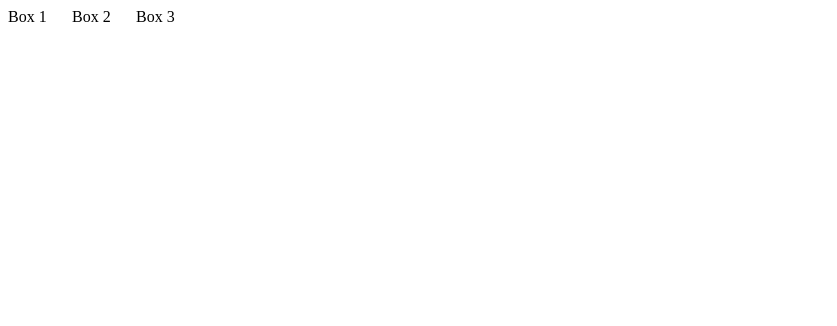
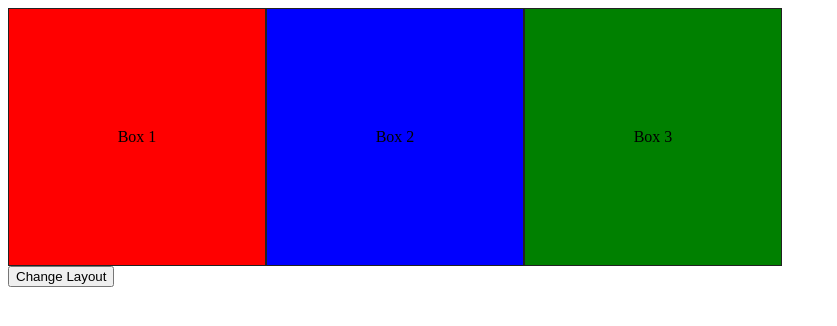
Before and after one commit to SubhoBasak/LearnJS, a plain HTML site: page JS_with_HTML/index.html in a window 1280 px wide. Shown: the whole page, without its empty margins (0-837 px from the left). Drawn offline with Linux system fonts and the light colour scheme.

Commit message:
added html with js

```diff
--- a/JS_with_HTML/index.html
+++ b/JS_with_HTML/index.html
@@ -1,23 +1,28 @@
 <html>
 <head>
     <title>Java Script</title>
-    <style type="text/css">
+    <style>
         .container{
             display: flex;
-            flex-direction: 'row';
         }
         .box{
-            width: 64px;
-            height: 64px;
+            width: 256px;
+            height: 256px;
+            display: flex;
+            justify-content: center;
+            align-items: center;
+            border: 1px solid #222;
         }
     </style>
 </head>
 <body>
     <div class="container">
-        <div class="box box-1">Box 1</div>
-        <div class="box box-2">Box 2</div>
-        <div class="box box-3">Box 3</div>
+        <div id="box1" class="box">Box 1</div>
+        <div id="box2" class="box">Box 2</div>
+        <div id="box3" class="box">Box 3</div>
     </div>
+
+    <button id='btn'>Change Layout</button>
 
     <script src="./script.js"></script>
 </body>
--- a/JS_with_HTML/script.js
+++ b/JS_with_HTML/script.js
@@ -0,0 +1,21 @@
+var box1 = document.getElementById("box1");
+var box2 = document.getElementById("box2");
+var box3 = document.getElementById("box3");
+
+box1.style.backgroundColor = "red";
+box2.style.backgroundColor = "blue";
+box3.style.backgroundColor = "green";
+
+var layout_btn = document.getElementById("btn");
+
+function change_layout() {
+  var layout = document.getElementsByClassName("container")[0];
+
+  if (layout.style.display === "flex") {
+    layout.style.display = "block";
+  } else {
+    layout.style.display = "flex";
+  }
+}
+
+layout_btn.onclick = change_layout;
```
